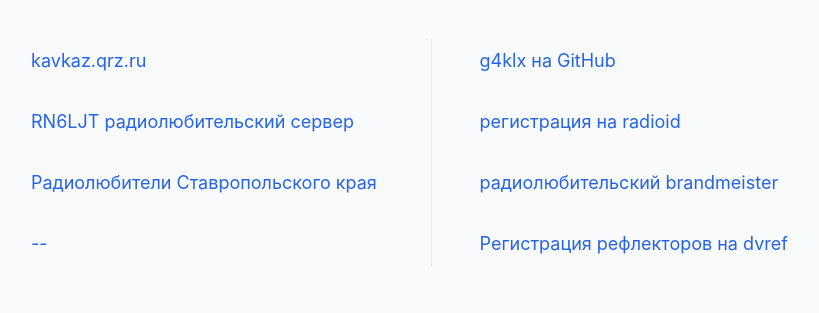
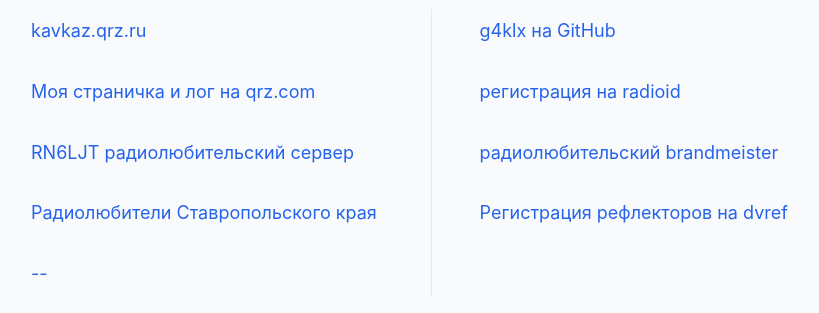
Before and after one commit to ua6hjq/my-site, a plain HTML site: page index.html in a window 1280 px wide. Shown: the part 303-616 px from the top of the page, without its empty margins (209-1028 px from the left). Drawn offline with Linux system fonts and the light colour scheme.

Commit message:
Update index.html

```diff
--- a/index.html
+++ b/index.html
@@ -100,6 +100,7 @@
             <!-- Левый столбец -->
             <nav class="column" aria-label="Проекты">
                 <a href="http://kavkaz.qrz.ru/">kavkaz.qrz.ru</a>
+                <a href="https://www.qrz.com/db/R7HJ">Моя страничка и лог на qrz.com</a>
                 <a href="http://176.192.125.149:88/">RN6LJT радиолюбительский сервер</a>
                 <a href="https://rlsk.ucoz.ru/">Радиолюбители Ставропольского края</a>
                 <a href="#">--</a>
```
